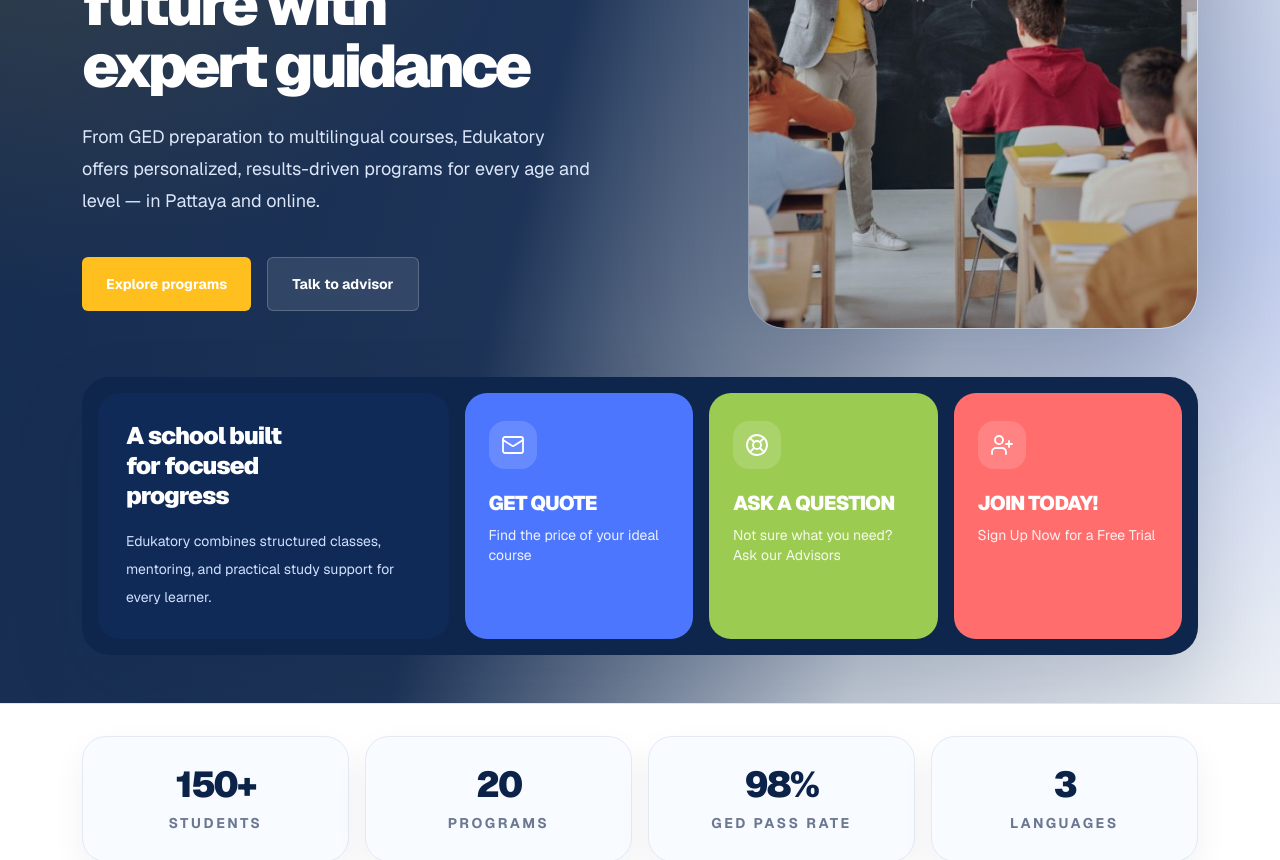
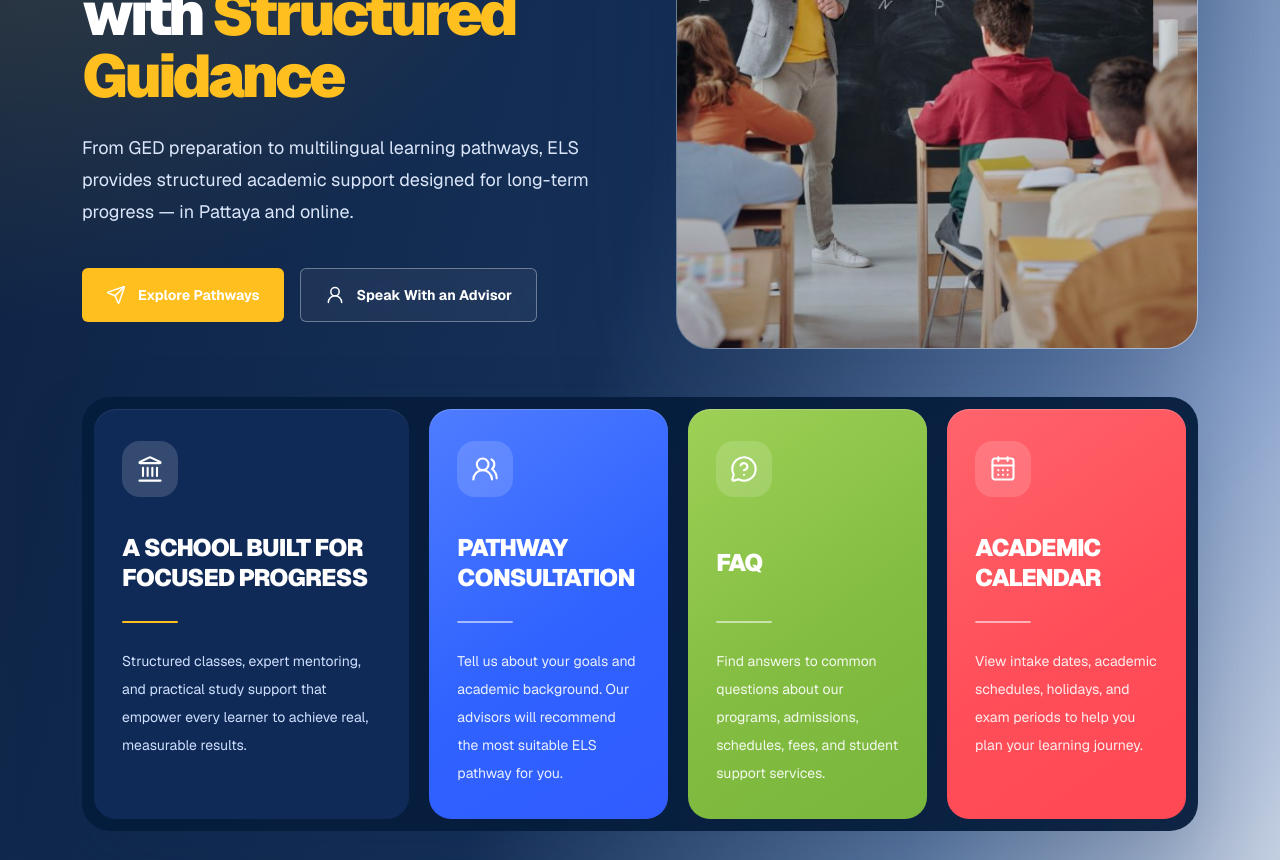
Before and after one commit to aung-edukatory/edu-net, a Next.js app: page / in a window 1280 px wide. Shown: the part 380-1240 px from the top of the page. Built offline with nearby package versions, Linux system fonts and the light colour scheme.

Commit message:
update here section

```diff
--- a/src/components/home/BookConsultationButton.tsx
+++ b/src/components/home/BookConsultationButton.tsx
@@ -1,7 +1,7 @@
 "use client";
 
 import { useEffect, useState } from "react";
-import { X } from "lucide-react";
+import { CalendarCheck, X } from "lucide-react";
 
 const CONSULTATION_CALENDAR_URL =
   "https://calendar.google.com/calendar/embed?src=krystal%40edukatory.com&ctz=Asia%2FBangkok";
@@ -33,8 +33,13 @@
       <button
         type="button"
         onClick={() => setIsOpen(true)}
-        className="inline-flex items-center justify-center rounded-md bg-[#ffbf1f] px-5 py-3 text-sm font-bold text-[#0b2349] transition-transform hover:-translate-y-0.5"
+        className="inline-flex items-center justify-center gap-3 rounded-md bg-[#ffbf1f] px-5 py-3 text-sm font-bold text-[#0b2349] transition-transform hover:-translate-y-0.5"
       >
+        <CalendarCheck
+          className="h-5 w-5"
+          strokeWidth={2.1}
+          aria-hidden="true"
+        />
         Book consultation
       </button>
 
--- a/src/components/home/HeroSection.tsx
+++ b/src/components/home/HeroSection.tsx
@@ -8,47 +8,51 @@
 export default function HeroSection() {
   return (
     <section className="relative overflow-hidden bg-[#f5f8fc]">
-      <div className="absolute inset-0 bg-[radial-gradient(circle_at_top_left,rgba(255,191,31,0.18),transparent_35%),radial-gradient(circle_at_right,rgba(77,118,255,0.2),transparent_34%),linear-gradient(105deg,rgba(11,35,73,0.96)_0%,rgba(11,35,73,0.92)_42%,rgba(11,35,73,0.22)_72%,rgba(11,35,73,0.04)_100%)]" />
+      <div className="absolute inset-0 bg-[radial-gradient(circle_at_top_left,rgba(255,191,31,0.2),transparent_34%),radial-gradient(circle_at_right,rgba(111,148,218,0.32),transparent_38%),linear-gradient(105deg,rgba(8,30,64,0.98)_0%,rgba(12,39,80,0.96)_48%,rgba(27,67,124,0.7)_76%,rgba(105,132,177,0.35)_100%)]" />
 
-      <Container className="relative grid gap-12 pb-28 pt-16 lg:min-h-[640px] lg:grid-cols-[0.95fr_0.78fr] lg:items-center">
-        <div className="max-w-xl text-white">
-          <h1 className="mt-6 text-4xl font-black leading-[1.02] tracking-[-0.06em] sm:text-5xl lg:text-6xl">
-            Unlock
+      <Container className="relative grid gap-12 pb-28 pt-16 lg:min-h-[660px] lg:grid-cols-[0.9fr_0.86fr] lg:items-center">
+        <div className="max-w-2xl text-white">
+          <h1 className="mt-6 text-4xl font-black leading-[1.03] tracking-[-0.06em] sm:text-5xl lg:text-5xl xl:text-6xl">
+            Unlock Your
             <br />
-            your academic future with
+            Academic Future
             <br />
-            expert guidance
+            with <span className="text-[#ffbf1f]">Structured</span>
+            <br />
+            <span className="text-[#ffbf1f]">Guidance</span>
           </h1>
-          <p className="mt-6 max-w-lg text-base leading-8 text-[#dce7fb] sm:text-lg">
-            From GED preparation to multilingual courses, Edukatory offers
-            personalized, results-driven programs for every age and level — in
-            Pattaya and online.
+          <p className="mt-6 max-w-xl text-base leading-8 text-[#dce7fb] sm:text-lg">
+            From GED preparation to multilingual learning pathways,
+            ELS provides structured academic support designed
+            for long-term progress — in Pattaya and online.
           </p>
 
           <div className="mt-10 flex flex-col gap-4 sm:flex-row">
             <a
               href="#courses"
-              className="inline-flex items-center justify-center rounded-md bg-[#ffbf1f] px-6 py-4 text-sm font-bold text-[#0b2349] transition-transform hover:-translate-y-0.5"
+              className="inline-flex items-center justify-center gap-3 rounded-md bg-[#ffbf1f] px-6 py-4 text-sm font-bold text-[#0b2349] transition-transform hover:-translate-y-0.5"
             >
-              Explore programs
+              <Icon kind="send" className="h-5 w-5" />
+              Explore Pathways
             </a>
             <a
               href="#about"
-              className="inline-flex items-center justify-center rounded-md border border-white/20 bg-white/10 px-6 py-4 text-sm font-bold text-white backdrop-blur transition-colors hover:bg-white/16"
+              className="inline-flex items-center justify-center gap-3 rounded-md border border-white/35 bg-white/5 px-6 py-4 text-sm font-bold text-white backdrop-blur transition-colors hover:bg-white/15"
             >
-              Talk to advisor
+              <Icon kind="user" className="h-5 w-5" />
+              Speak With an Advisor
             </a>
           </div>
         </div>
 
         <div className="hidden lg:block">
-          <div className="relative ml-auto h-[520px] max-w-[450px] overflow-hidden rounded-[38px] border border-white/15 bg-white/10 shadow-[0_40px_120px_rgba(11,35,73,0.32)]">
+          <div className="relative ml-auto h-[520px] w-full max-w-[560px] overflow-hidden rounded-[34px] border border-white/30 bg-white/10 shadow-[0_40px_120px_rgba(11,35,73,0.32)] xl:h-[540px]">
             <Image
-               src="/banner.jpg"
-              alt="Edukatory school placeholder"
-              loading='eager'
+              src="/banner.jpg"
+              alt="Teacher guiding students in class"
+              loading="eager"
               fill
-              sizes="450px"
+              sizes="(min-width: 1280px) 560px, 450px"
               className="object-cover"
             />
             <div className="absolute inset-0 bg-[linear-gradient(180deg,rgba(11,35,73,0.04),rgba(11,35,73,0.28))]" />
@@ -57,29 +61,38 @@
       </Container>
 
       <Container className="relative -mt-16 pb-12">
-        <div className="grid gap-4 rounded-[28px] bg-[#0e254c] p-4 shadow-[0_28px_70px_rgba(11,35,73,0.16)] lg:grid-cols-[1.35fr_repeat(3,0.88fr)]">
-          <article className="rounded-[22px] bg-[#102a57] px-6 py-7 text-white sm:px-7">
-            <p className="max-w-[11rem] text-2xl font-black leading-tight tracking-[-0.04em]">
+        <div className="grid gap-5 rounded-[28px] bg-[#061d3d]/95 p-3 shadow-[0_28px_70px_rgba(11,35,73,0.2)] lg:grid-cols-[1.32fr_repeat(3,1fr)]">
+          <a
+            href={heroSpotlightLeadCard.href}
+            className="min-h-[320px] rounded-[22px] bg-[#102a57] px-7 py-8 text-white no-underline shadow-[inset_0_1px_0_rgba(255,255,255,0.08)] transition-transform visited:text-white hover:-translate-y-1 hover:text-white focus:outline-none focus-visible:ring-2 focus-visible:ring-[#ffbf1f] focus-visible:ring-offset-2 focus-visible:ring-offset-[#061d3d]"
+          >
+            <span className="mb-6 inline-flex h-14 w-14 items-center justify-center rounded-[18px] bg-white/15">
+              <Icon kind="institution" className="text-white h-7 w-7" />
+            </span>
+            <p className="flex text-white min-h-[5.25rem] max-w-[17rem] items-center text-2xl font-black uppercase leading-tight tracking-[-0.04em]">
               {heroSpotlightLeadCard.title}
             </p>
-            <p className="mt-4 max-w-sm text-sm leading-7 text-[#cfe0ff]">
+            <div className="mt-4 h-0.5 w-14 rounded-full bg-[#ffbf1f]" />
+            <p className="mt-6 max-w-sm text-sm leading-7 text-[#cfe0ff]">
               {heroSpotlightLeadCard.detail}
             </p>
-          </article>
+          </a>
 
           {heroSpotlightActionCards.map((item) => (
-            <article
+            <a
               key={item.title}
-              className={`${item.tone} rounded-[22px] px-6 py-7 text-white`}
+              href={item.href}
+              className={`${item.tone} min-h-[320px] rounded-[22px] px-7 py-8 text-white no-underline shadow-[inset_0_1px_0_rgba(255,255,255,0.2)] transition-transform visited:text-white hover:-translate-y-1 hover:text-white focus:outline-none focus-visible:ring-2 focus-visible:ring-white/80 focus-visible:ring-offset-2 focus-visible:ring-offset-[#061d3d]`}
             >
-              <span className="inline-flex h-12 w-12 items-center justify-center rounded-2xl bg-white/15">
-                <Icon kind={item.icon} className="h-6 w-6" />
+              <span className="inline-flex h-14 w-14 items-center justify-center rounded-[18px] bg-white/15">
+                <Icon kind={item.icon} className="h-7 w-7 text-white" />
               </span>
-              <h2 className="mt-5 text-xl font-black tracking-[-0.04em]">
+              <h2 className="mt-6 flex min-h-[5.25rem] text-white items-center text-2xl font-black uppercase leading-tight tracking-[-0.04em]">
                 {item.title}
               </h2>
-              <p className="mt-2 text-sm text-white/90">{item.detail}</p>
-            </article>
+              <div className="mt-4 h-0.5 w-14 rounded-full bg-white/55" />
+              <p className="mt-6 text-sm leading-7 text-white/90">{item.detail}</p>
+            </a>
           ))}
         </div>
       </Container>
--- a/src/components/home/data.ts
+++ b/src/components/home/data.ts
@@ -31,32 +31,38 @@
 export const heroSpotlightLeadCard = {
   title: "A school built for focused progress",
   detail:
-    "Edukatory combines structured classes, mentoring, and practical study support for every learner.",
+    "Structured classes, expert mentoring, and practical study support that empower every learner to achieve real, measurable results.",
+  href: "#",
 };
 
 export const heroSpotlightActionCards: Array<{
   title: string;
   detail: string;
-  icon: Extract<IconKind, "mail" | "support" | "userPlus">;
+  href: string;
+  icon: Extract<IconKind, "calendar" | "faq" | "usersRound">;
   tone: string;
 }> = [
   {
-    title: "GET QUOTE",
-    detail: "Find the price of your ideal course",
-    icon: "mail",
-    tone: "bg-[#4d76ff]",
+    title: "PATHWAY CONSULTATION",
+    detail: "Tell us about your goals and academic background. Our advisors will recommend the most suitable ELS pathway for you.",
+    href: "#",
+    icon: "usersRound",
+    tone: "bg-[linear-gradient(145deg,#4f7cff_0%,#2f62ff_56%,#315cff_100%)]",
   },
   {
-    title: "ASK A QUESTION",
-    detail: "Not sure what you need?Ask our Advisors",
-    icon: "support",
-    tone: "bg-[#9ccb51]",
+    title: "FAQ",
+    detail:
+      "Find answers to common questions about our programs, admissions, schedules, fees, and student support services.",
+    href: "/faq",
+    icon: "faq",
+    tone: "bg-[linear-gradient(145deg,#9ed056_0%,#83bd42_55%,#79b63c_100%)]",
   },
   {
-    title: "JOIN TODAY!",
-    detail: " Sign Up Now for a Free Trial",
-    icon: "userPlus",
-    tone: "bg-[#ff6d6d]",
+    title: "ACADEMIC CALENDAR",
+    detail: "View intake dates, academic schedules, holidays, and exam periods to help you plan your learning journey.",
+    href: "#",
+    icon: "calendar",
+    tone: "bg-[linear-gradient(145deg,#ff646c_0%,#ff4e59_55%,#ff4854_100%)]",
   },
 ];
 
--- a/src/components/home/types.ts
+++ b/src/components/home/types.ts
@@ -3,14 +3,21 @@
   | "briefcase"
   | "books"
   | "camera"
+  | "calendar"
+  | "calendarCheck"
   | "campus"
   | "clock"
+  | "faq"
   | "globe"
   | "growth"
+  | "institution"
   | "mail"
   | "phone"
   | "pin"
   | "research"
+  | "send"
   | "support"
+  | "user"
   | "users"
+  | "usersRound"
   | "userPlus";
```
Also changed, not shown: src/components/home/Icon.tsx (+14 -0 lines).
